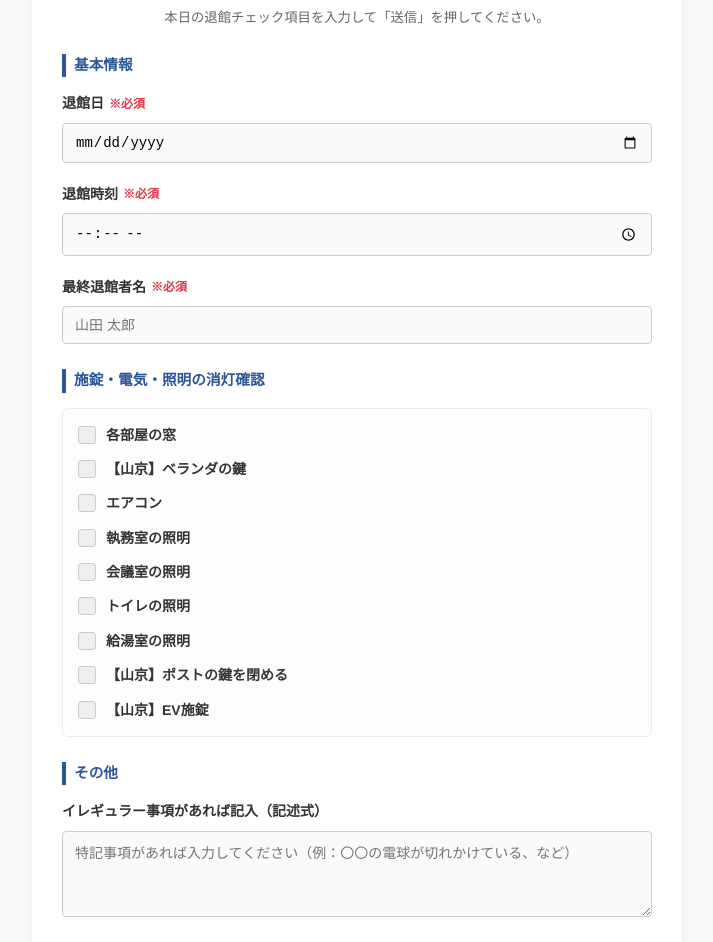
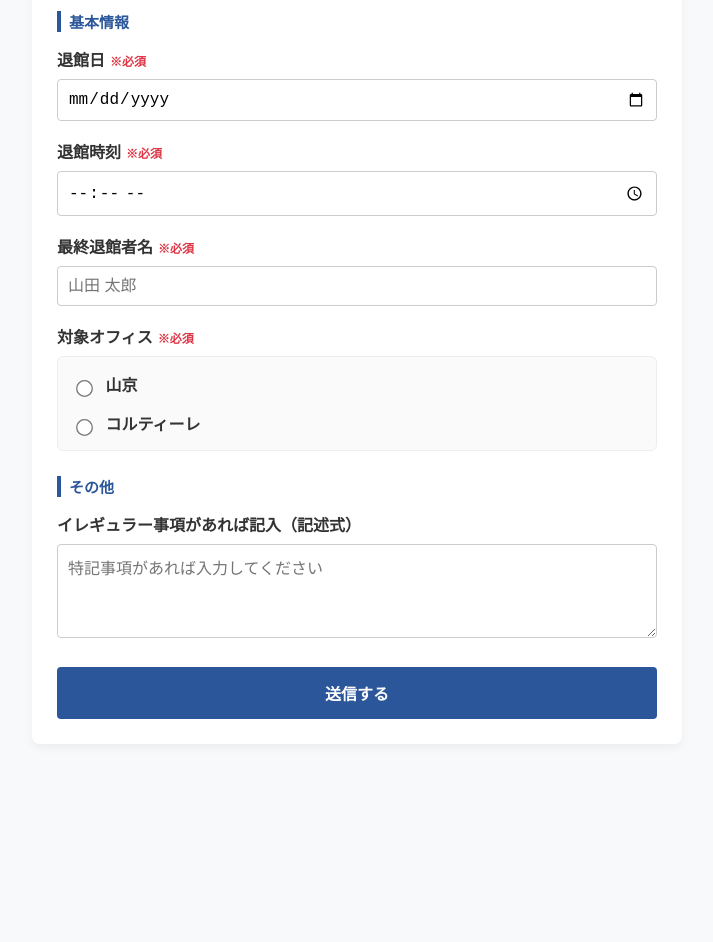
Before and after one commit to otsuka017/taikan, a plain HTML site: page index.html in a window 1280 px wide. Shown: the part 107-1049 px from the top of the page, without its empty margins (283-996 px from the left). After the commit the page ends 871 px from the top, so only its background shows below. Drawn offline with Linux system fonts and the light colour scheme.

Commit message:
Update index.html

```diff
--- a/index.html
+++ b/index.html
@@ -5,269 +5,172 @@
     <meta name="viewport" content="width=device-width, initial-scale=1.0">
     <title>退館報告フォーム</title>
     <style>
-        @page {
-            size: A4;
-            margin: 15mm 12mm;
-            background-color: #ffffff;
-        }
-        *, *::before, *::after {
-            box-sizing: border-box;
-        }
-        body {
-            font-family: 'Helvetica Neue', Arial, 'Hiragino Kaku Gothic ProN', 'Hiragino Sans', Meiryo, sans-serif;
-            margin: 0;
-            padding: 0;
-            background-color: #f8f9fa;
-            color: #333333;
-            font-size: 10.5pt;
-            line-height: 1.6;
-        }
-        .container {
-            max-width: 650px;
-            margin: 20px auto;
-            background: #ffffff;
-            padding: 30px;
-            border-radius: 8px;
-            box-shadow: 0 4px 12px rgba(0,0,0,0.05);
-            border-top: 6px solid #2b579a;
-        }
-        h1 {
-            font-size: 18pt;
-            color: #2b579a;
-            margin-top: 0;
-            margin-bottom: 20px;
-            text-align: center;
-            font-weight: bold;
-        }
-        p.description {
-            font-size: 10pt;
-            color: #666666;
-            margin-bottom: 25px;
-            text-align: center;
-        }
-        .section-title {
-            font-size: 11pt;
-            font-weight: bold;
-            color: #2b579a;
-            border-left: 4px solid #2b579a;
-            padding-left: 8px;
-            margin-top: 25px;
-            margin-bottom: 15px;
-        }
-        .form-group {
-            margin-bottom: 20px;
-        }
-        label {
-            display: block;
-            font-weight: bold;
-            margin-bottom: 8px;
-            font-size: 10.5pt;
-        }
-        label .required {
-            color: #de3545;
-            font-size: 9pt;
-            margin-left: 5px;
-            vertical-align: middle;
-        }
-        input[type="text"], input[type="date"], input[type="time"], textarea {
-            width: 100%;
-            padding: 10px 12px;
-            border: 1px solid #cccccc;
-            border-radius: 4px;
-            font-size: 10.5pt;
-            background-color: #fafafa;
-            transition: border-color 0.2s;
-        }
-        input[type="text"]:focus, input[type="date"]:focus, input[type="time"]:focus, textarea:focus {
-            border-color: #2b579a;
-            background-color: #ffffff;
-            outline: none;
-        }
-        .checkbox-group {
-            background-color: #fdfdfd;
-            border: 1px solid #e9ecef;
-            border-radius: 6px;
-            padding: 15px;
-        }
-        .checkbox-item {
-            display: block;
-            position: relative;
-            padding-left: 28px;
-            margin-bottom: 12px;
-            cursor: pointer;
-            font-size: 10.5pt;
-            user-select: none;
-        }
-        .checkbox-item:last-child {
-            margin-bottom: 0;
-        }
-        .checkbox-item input {
-            position: absolute;
-            opacity: 0;
-            cursor: pointer;
-            height: 0;
-            width: 0;
-        }
-        .checkmark {
-            position: absolute;
-            top: 2px;
-            left: 0;
-            height: 18px;
-            width: 18px;
-            background-color: #eeeeee;
-            border: 1px solid #cccccc;
-            border-radius: 3px;
-        }
-        .checkbox-item:hover input ~ .checkmark {
-            background-color: #ddd;
-        }
-        .checkbox-item input:checked ~ .checkmark {
-            background-color: #2b579a;
-            border-color: #2b579a;
-        }
-        .checkmark::after {
-            content: "";
-            position: absolute;
-            display: none;
-        }
-        .checkbox-item input:checked ~ .checkmark::after {
-            display: block;
-        }
-        .checkbox-item .checkmark::after {
-            left: 5px;
-            top: 1px;
-            width: 5px;
-            height: 10px;
-            border: solid white;
-            border-width: 0 2px 2px 0;
-            transform: rotate(45deg);
-        }
-        button {
-            display: block;
-            width: 100%;
-            padding: 14px;
-            background-color: #2b579a;
-            color: white;
-            border: none;
-            border-radius: 4px;
-            font-size: 11pt;
-            font-weight: bold;
-            cursor: pointer;
-            margin-top: 30px;
-            transition: background-color 0.2s;
-        }
-        button:hover {
-            background-color: #1e3d6b;
-        }
-        .footer-note {
-            text-align: center;
-            font-size: 8.5pt;
-            color: #999999;
-            margin-top: 20px;
-        }
+        body { font-family: sans-serif; margin: 0; padding: 20px; background-color: #f8f9fa; color: #333; }
+        .container { max-width: 600px; margin: 0 auto; background: #ffffff; padding: 25px; border-radius: 8px; box-shadow: 0 4px 10px rgba(0,0,0,0.05); border-top: 6px solid #2b579a; }
+        h1 { font-size: 20px; color: #2b579a; text-align: center; margin-bottom: 20px; }
+        .section-title { font-size: 15px; font-weight: bold; color: #2b579a; border-left: 4px solid #2b579a; padding-left: 8px; margin: 25px 0 15px; }
+        .form-group { margin-bottom: 18px; }
+        label { display: block; font-weight: bold; margin-bottom: 8px; }
+        .required { color: #de3545; font-size: 12px; margin-left: 5px; }
+        input[type="text"], input[type="date"], input[type="time"], textarea { width: 100%; padding: 10px; border: 1px solid #ccc; border-radius: 4px; box-sizing: border-box; font-size: 16px; }
+        .radio-group, .checkbox-group { background: #fafafa; border: 1px solid #eee; border-radius: 6px; padding: 15px; }
+        .block-item { display: block; margin-bottom: 15px; font-size: 16px; cursor: pointer; }
+        .block-item:last-child { margin-bottom: 0; }
+        .block-item input { margin-right: 10px; transform: scale(1.3); vertical-align: middle; }
+        .office-section { display: none; } /* 初期状態は非表示 */
+        button { display: block; width: 100%; padding: 14px; background-color: #2b579a; color: white; border: none; border-radius: 4px; font-size: 16px; font-weight: bold; cursor: pointer; margin-top: 25px; }
+        button:hover { background-color: #1e3d6b; }
     </style>
 </head>
 <body>
 
 <div class="container">
     <h1>退館報告フォーム</h1>
-    <p class="description">本日の退館チェック項目を入力して「送信」を押してください。</p>
-
     <form id="surveyForm">
         <div class="section-title">基本情報</div>
-
         <div class="form-group">
             <label for="quitDate">退館日<span class="required">※必須</span></label>
             <input type="date" id="quitDate" required>
         </div>
-
         <div class="form-group">
             <label for="quitTime">退館時刻<span class="required">※必須</span></label>
             <input type="time" id="quitTime" required>
         </div>
-
         <div class="form-group">
             <label for="exitName">最終退館者名<span class="required">※必須</span></label>
             <input type="text" id="exitName" placeholder="山田 太郎" required>
         </div>
 
-        <div class="section-title">施錠・電気・照明の消灯確認</div>
         <div class="form-group">
-            <div class="checkbox-group">
-                <label class="checkbox-item">
-                    <input type="checkbox" id="check_window" value="完了"> 各部屋の窓
-                    <span class="checkmark"></span>
-                </label>
-                <label class="checkbox-item">
-                    <input type="checkbox" id="check_veranda" value="完了"> 【山京】ベランダの鍵
-                    <span class="checkmark"></span>
-                </label>
-                <label class="checkbox-item">
-                    <input type="checkbox" id="check_aircon" value="完了"> エアコン
-                    <span class="checkmark"></span>
-                </label>
-                <label class="checkbox-item">
-                    <input type="checkbox" id="check_office_light" value="完了"> 執務室の照明
-                    <span class="checkmark"></span>
-                </label>
-                <label class="checkbox-item">
-                    <input type="checkbox" id="check_meeting_light" value="完了"> 会議室の照明
-                    <span class="checkmark"></span>
-                </label>
-                <label class="checkbox-item">
-                    <input type="checkbox" id="check_toilet_light" value="完了"> トイレの照明
-                    <span class="checkmark"></span>
-                </label>
-                <label class="checkbox-item">
-                    <input type="checkbox" id="check_kitchen_light" value="完了"> 給湯室の照明
-                    <span class="checkmark"></span>
-                </label>
-                <label class="checkbox-item">
-                    <input type="checkbox" id="check_post" value="完了"> 【山京】ポストの鍵を閉める
-                    <span class="checkmark"></span>
-                </label>
-                <label class="checkbox-item">
-                    <input type="checkbox" id="check_ev" value="完了"> 【山京】EV施錠
-                    <span class="checkmark"></span>
-                </label>
+            <label>対象オフィス<span class="required">※必須</span></label>
+            <div class="radio-group">
+                <label class="block-item"><input type="radio" name="office" value="山京" required onclick="toggleOffice()"> 山京</label>
+                <label class="block-item"><input type="radio" name="office" value="コルティーレ" onclick="toggleOffice()"> コルティーレ</label>
+            </div>
+        </div>
+
+        <div id="sankyoSection" class="office-section">
+            <div class="section-title">施錠・電気・照明の消灯確認【山京】<span class="required">※すべて必須</span></div>
+            <div class="form-group">
+                <div class="checkbox-group">
+                    <label class="block-item"><input type="checkbox" class="sankyo-req" id="sankyo_window"> 【山京】各部屋の窓</label>
+                    <label class="block-item"><input type="checkbox" class="sankyo-req" id="sankyo_veranda"> 【山京】ベランダの鍵</label>
+                    <label class="block-item"><input type="checkbox" class="sankyo-req" id="sankyo_aircon"> 【山京】エアコン</label>
+                    <label class="block-item"><input type="checkbox" class="sankyo-req" id="sankyo_office_light"> 【山京】執務室の照明</label>
+                    <label class="block-item"><input type="checkbox" class="sankyo-req" id="sankyo_meeting_light"> 【山京】会議室の照明</label>
+                    <label class="block-item"><input type="checkbox" class="sankyo-req" id="sankyo_toilet_light"> 【山京】トイレの照明</label>
+                    <label class="block-item"><input type="checkbox" class="sankyo-req" id="sankyo_kitchen_light"> 【山京】給湯室の照明</label>
+                    <label class="block-item"><input type="checkbox" class="sankyo-req" id="sankyo_post"> 【山京】ポストの鍵を閉める</label>
+                    <label class="block-item"><input type="checkbox" class="sankyo-req" id="sankyo_ev"> 【山京】EV施錠</label>
+                </div>
+            </div>
+        </div>
+
+        <div id="cortileSection" class="office-section">
+            <div class="section-title">施錠・電気・照明の消灯確認【コルティーレ】<span class="required">※すべて必須</span></div>
+            <div class="form-group">
+                <div class="checkbox-group">
+                    <label class="block-item"><input type="checkbox" class="cortile-req" id="cortile_window"> 【コルティーレ】各部屋の窓</label>
+                    <label class="block-item"><input type="checkbox" class="cortile-req" id="cortile_smoke_light"> 【コルティーレ】喫煙所電気</label>
+                    <label class="block-item"><input type="checkbox" class="cortile-req" id="cortile_smoke_hvac"> 【コルティーレ】喫煙所のエアコンorヒーター</label>
+                    <label class="block-item"><input type="checkbox" class="cortile-req" id="cortile_office_aircon"> 【コルティーレ】執務室内エアコン</label>
+                    <label class="block-item"><input type="checkbox" class="cortile-req" id="cortile_roomA_aircon"> 【コルティーレ】会議室Aエアコン</label>
+                    <label class="block-item"><input type="checkbox" class="cortile-req" id="cortile_roomB_aircon"> 【コルティーレ】会議室Bエアコン</label>
+                    <label class="block-item"><input type="checkbox" class="cortile-req" id="cortile_roomC_aircon"> 【コルティーレ】会議室Cエアコン</label>
+                    <label class="block-item"><input type="checkbox" class="cortile-req" id="cortile_office_light"> 【コルティーレ】執務室の照明</label>
+                    <label class="block-item"><input type="checkbox" class="cortile-req" id="cortile_lock_kitchen"> 【コルティーレ】執務室の施錠（給湯室側入り口）</label>
+                    <label class="block-item"><input type="checkbox" class="cortile-req" id="cortile_lock_meeting"> 【コルティーレ】執務室の施錠（会議室側入り口）</label>
+                    <label class="block-item"><input type="checkbox" class="cortile-req" id="cortile_room_light"> 【コルティーレ】会議室の照明</label>
+                    <label class="block-item"><input type="checkbox" class="cortile-req" id="cortile_ent_light"> 【コルティーレ】エントランスの照明</label>
+                    <label class="block-item"><input type="checkbox" class="cortile-req" id="cortile_secom"> 【コルティーレ】セコム施錠</label>
+                </div>
             </div>
         </div>
 
         <div class="section-title">その他</div>
         <div class="form-group">
             <label for="irregular">イレギュラー事項があれば記入（記述式）</label>
-            <textarea id="irregular" rows="4" placeholder="特記事項があれば入力してください（例：〇〇の電球が切れかけている、など）"></textarea>
+            <textarea id="irregular" rows="4" placeholder="特記事項があれば入力してください"></textarea>
         </div>
 
         <button type="submit">送信する</button>
     </form>
-    <div class="footer-note">※Googleアカウントへのログインは不要です。</div>
 </div>
 
 <script>
+// オフィス選択によって表示を切り替える処理
+function toggleOffice() {
+    const selectedOffice = document.querySelector('input[name="office"]:checked').value;
+    const sankyoDiv = document.getElementById('sankyoSection');
+    const cortileDiv = document.getElementById('cortileSection');
+
+    if (selectedOffice === '山京') {
+        sankyoDiv.style.display = 'block';
+        cortileDiv.style.display = 'none';
+    } else if (selectedOffice === 'コルティーレ') {
+        sankyoDiv.style.display = 'none';
+        cortileDiv.style.display = 'block';
+    }
+}
+
 document.getElementById('surveyForm').addEventListener('submit', function(e) {
     e.preventDefault();
 
-    // ⚠️ GASのウェブアプリURLをここに貼り付けてください
-    const gasUrl = 'https://script.google.com/macros/s/AKfycbzI5ZaZVChjklNcWq4x7BqOClvuNY01TjYyj5euQY3200gkmAZrIGA7PGqKjncJ1lgkGQ/exec';
+    // ⚠️ 個人アカウント側で作成した最新のGASウェブアプリURLをここに貼り付けてください
+    const gasUrl = 'https://script.google.com/macros/s/AKfycbxlOe29K6oDzHhqdNB1vwvGMSgfzHRVJ7aJq-qkHOnTVRlEQbABR8mKFQhRaEfPlr3X6A/exec';
 
-    // チェックボックスの状態を取得
-    const getCheckVal = (id) => document.getElementById(id).checked ? '✔ 確認済' : '❌ 未確認';
+    const selectedOffice = document.querySelector('input[name="office"]:checked').value;
 
-    // 送信データの準備
+    // 送信前にチェックボックスの必須チェックを行う
+    if (selectedOffice === '山京') {
+        const sankyoCheckboxes = document.querySelectorAll('.sankyo-req');
+        for (let cb of sankyoCheckboxes) {
+            if (!cb.checked) {
+                alert('【山京】の消灯確認項目をすべてチェックしてください。');
+                return;
+            }
+        }
+    } else if (selectedOffice === 'コルティーレ') {
+        const cortileCheckboxes = document.querySelectorAll('.cortile-req');
+        for (let cb of cortileCheckboxes) {
+            if (!cb.checked) {
+                alert('【コルティーレ】の消灯確認項目をすべてチェックしてください。');
+                return;
+            }
+        }
+    }
+
+    // チェックボックスの値をテキスト化する関数
+    const getCheckVal = (id) => document.getElementById(id).checked ? '✔ 確認済' : 'ー';
+
+    // データオブジェクトの構築（選ばれていない方のオフィス項目は「ー」で送る）
     const data = {
         quitDate: document.getElementById('quitDate').value,
         quitTime: document.getElementById('quitTime').value,
         exitName: document.getElementById('exitName').value,
-        check_window: getCheckVal('check_window'),
-        check_veranda: getCheckVal('check_veranda'),
-        check_aircon: getCheckVal('check_aircon'),
-        check_office_light: getCheckVal('check_office_light'),
-        check_meeting_light: getCheckVal('check_meeting_light'),
-        check_toilet_light: getCheckVal('check_toilet_light'),
-        check_kitchen_light: getCheckVal('check_kitchen_light'),
-        check_post: getCheckVal('check_post'),
-        check_ev: getCheckVal('check_ev'),
+        office: selectedOffice,
+        sankyo_window: getCheckVal('sankyo_window'),
+        sankyo_veranda: getCheckVal('sankyo_veranda'),
+        sankyo_aircon: getCheckVal('sankyo_aircon'),
+        sankyo_office_light: getCheckVal('sankyo_office_light'),
+        sankyo_meeting_light: getCheckVal('sankyo_meeting_light'),
+        sankyo_toilet_light: getCheckVal('sankyo_toilet_light'),
+        sankyo_kitchen_light: getCheckVal('sankyo_kitchen_light'),
+        sankyo_post: getCheckVal('sankyo_post'),
+        sankyo_ev: getCheckVal('sankyo_ev'),
+        cortile_window: getCheckVal('cortile_window'),
+        cortile_smoke_light: getCheckVal('cortile_smoke_light'),
+        cortile_smoke_hvac: getCheckVal('cortile_smoke_hvac'),
+        cortile_office_aircon: getCheckVal('cortile_office_aircon'),
+        cortile_roomA_aircon: getCheckVal('cortile_roomA_aircon'),
+        cortile_roomB_aircon: getCheckVal('cortile_roomB_aircon'),
+        cortile_roomC_aircon: getCheckVal('cortile_roomC_aircon'),
+        cortile_office_light: getCheckVal('cortile_office_light'),
+        cortile_lock_kitchen: getCheckVal('cortile_lock_kitchen'),
+        cortile_lock_meeting: getCheckVal('cortile_lock_meeting'),
+        cortile_room_light: getCheckVal('cortile_room_light'),
+        cortile_ent_light: getCheckVal('cortile_ent_light'),
+        cortile_secom: getCheckVal('cortile_secom'),
         irregular: document.getElementById('irregular').value
     };
 
@@ -282,16 +185,16 @@ document.getElementById('surveyForm').addEventListener('submit', function(e) {
         if(result.status === 'success') {
             alert('退館報告を送信しました。お疲れ様でした！');
             document.getElementById('surveyForm').reset();
+            document.getElementById('sankyoSection').style.display = 'none';
+            document.getElementById('cortileSection').style.display = 'none';
         } else {
             alert('エラーが発生しました：' + result.message);
         }
     })
     .catch(error => {
-        console.error('Error:', error);
-        alert('通信エラーが発生しました。インターネット接続を確認してください。');
+        alert('通信エラーが発生しました。接続を確認してください。');
     });
 });
 </script>
-
 </body>
 </html>
```
